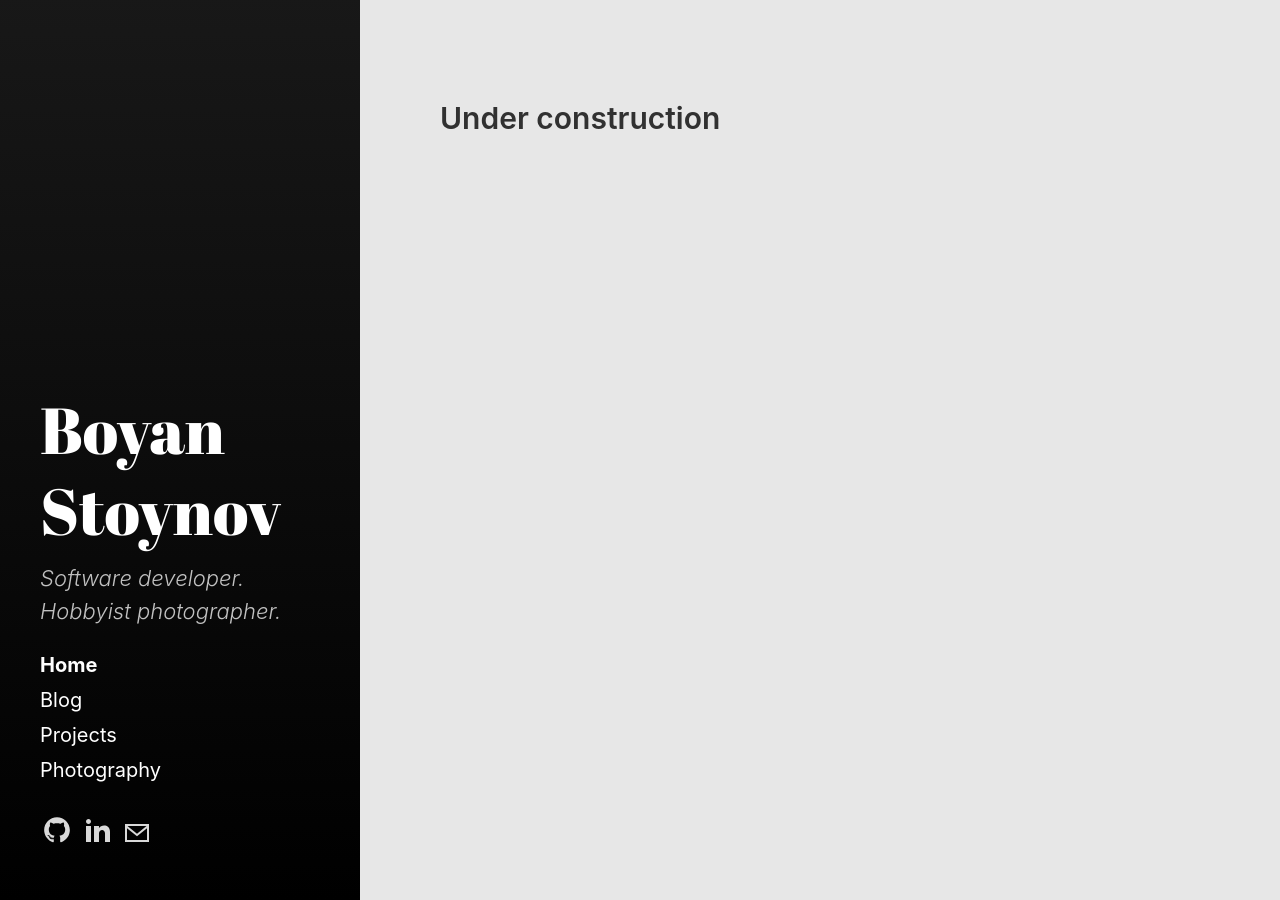
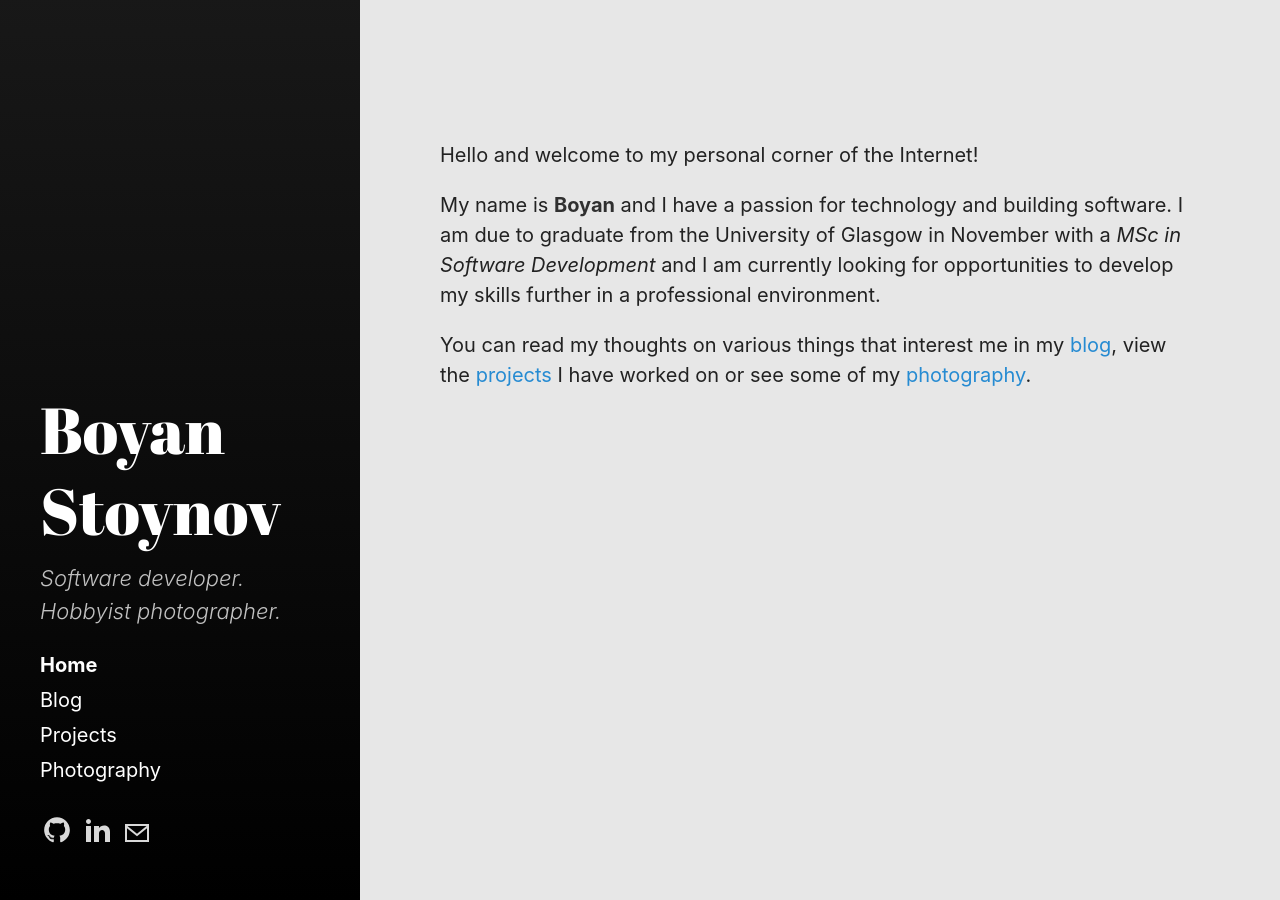
Before and after one commit to StBoyan/boyan.st, a Jekyll site: the page built from index.md, in a window 1280 px wide. Built offline with Jekyll 4.4.1, drawn with Linux system fonts in a browser that asks for light colours.

Commit message:
updated home page text

```diff
--- a/index.md
+++ b/index.md
@@ -2,5 +2,9 @@
 layout: page
 title: Home
 ---
+<br><br>Hello and welcome to my personal corner of the Internet!
 
-<h2>Under construction </h2>
+
+My name is **Boyan** and I have a passion for technology and building software. I am due to graduate from the University of Glasgow in November with a _MSc in Software Development_ and I am currently looking for opportunities to develop my skills further in a professional environment.
+
+You can read my thoughts on various things that interest me in my  [blog](/blog/), view the [projects](/projects/) I have worked on or see some of my [photography](/photography/).
```
